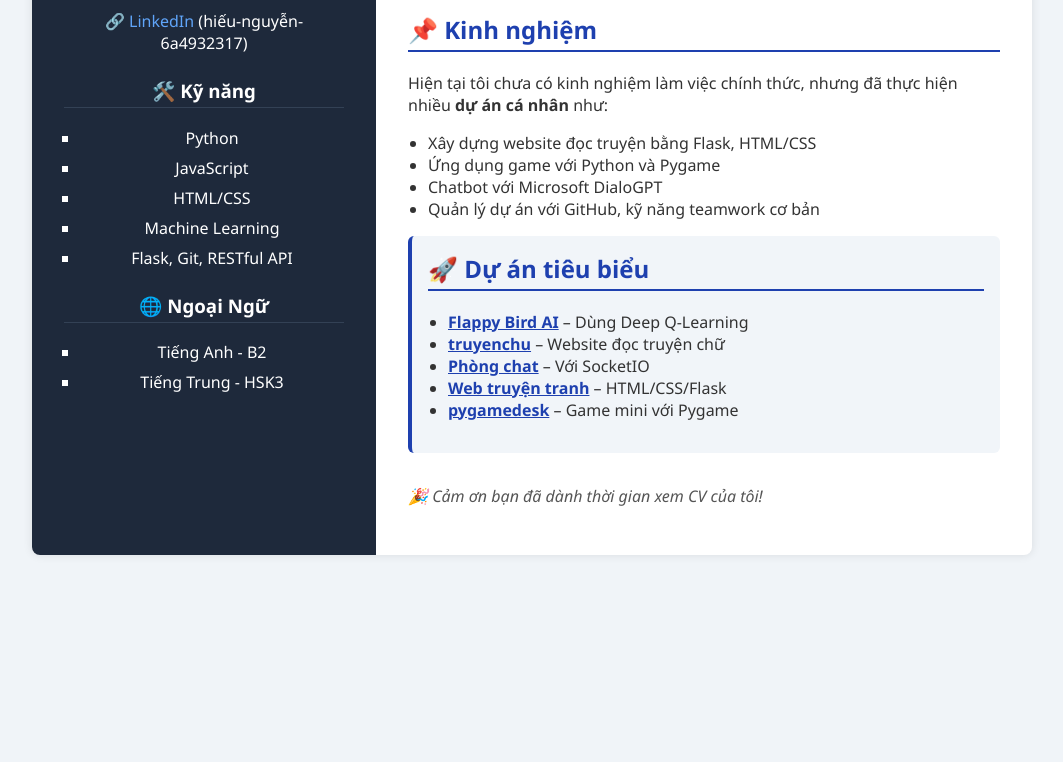
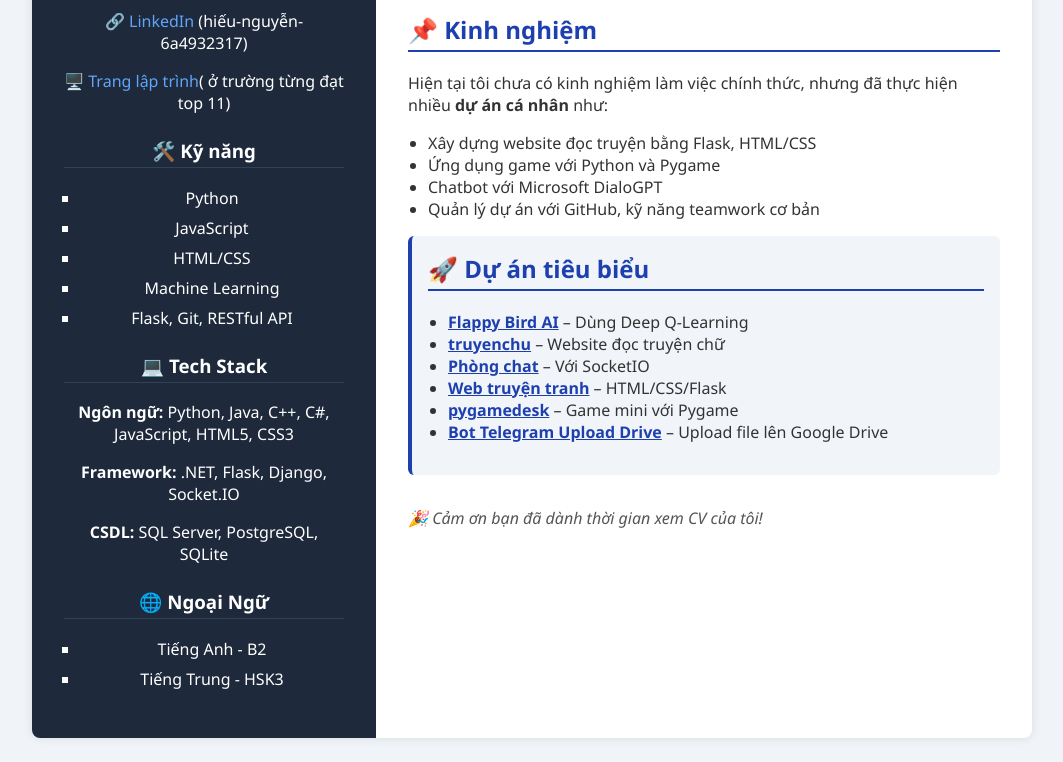
Before and after one commit to hieuchaydii/profile, a plain HTML site: page index.html in a window 1280 px wide. Shown: the part 450-1212 px from the top of the page, without its empty margins (108-1171 px from the left). Before the commit the page ends 1037 px from the top, so only its background shows below. Drawn offline with Linux system fonts and the light colour scheme.

Commit message:
Update index.html

```diff
--- a/index.html
+++ b/index.html
@@ -123,6 +123,7 @@
         <p>🏫 ICTU - TNU</p>
         <p>💡 <a href="https://leetcode.com/u/hieuand2004" target="_blank">LeetCode</a> (ID: hieuand2004)</p>
         <p>🔗 <a href="https://linkedin.com/in/hiếu-nguyễn-6a4932317" target="_blank">LinkedIn</a> (hiếu-nguyễn-6a4932317)</p>
+        <p>🖥️ <a href="http://laptrinh.ictu.edu.vn/user/DTC225200481" target="_blank">Trang lập trình</a>( ở trường từng đạt top 11)</p>
       </div>
 
       <div class="skills">
@@ -135,6 +136,14 @@
           <li>Flask, Git, RESTful API</li>
         </ul>
       </div>
+
+      <div class="techstack">
+        <h3>💻 Tech Stack</h3>
+        <p><strong>Ngôn ngữ:</strong> Python, Java, C++, C#, JavaScript, HTML5, CSS3</p>
+        <p><strong>Framework:</strong> .NET, Flask, Django, Socket.IO</p>
+        <p><strong>CSDL:</strong> SQL Server, PostgreSQL, SQLite</p>
+      </div>
+
 
       <div class="languages">
         <h3>🌐 Ngoại Ngữ</h3>
@@ -178,6 +187,7 @@
           <li><a href="https://github.com/hieuchaydi/soketwithpython" target="_blank">Phòng chat</a> – Với SocketIO</li>
           <li><a href="https://github.com/hieuchaydi/TruyenWeb" target="_blank">Web truyện tranh</a> – HTML/CSS/Flask</li>
           <li><a href="https://github.com/hieuchaydi/pygamedesk" target="_blank">pygamedesk</a> – Game mini với Pygame</li>
+          <li><a href="https://github.com/hieuchaydi/bot-telegram-upload-drive" target="_blank">Bot Telegram Upload Drive</a> – Upload file lên Google Drive</li>
         </ul>
       </section>
 
```
